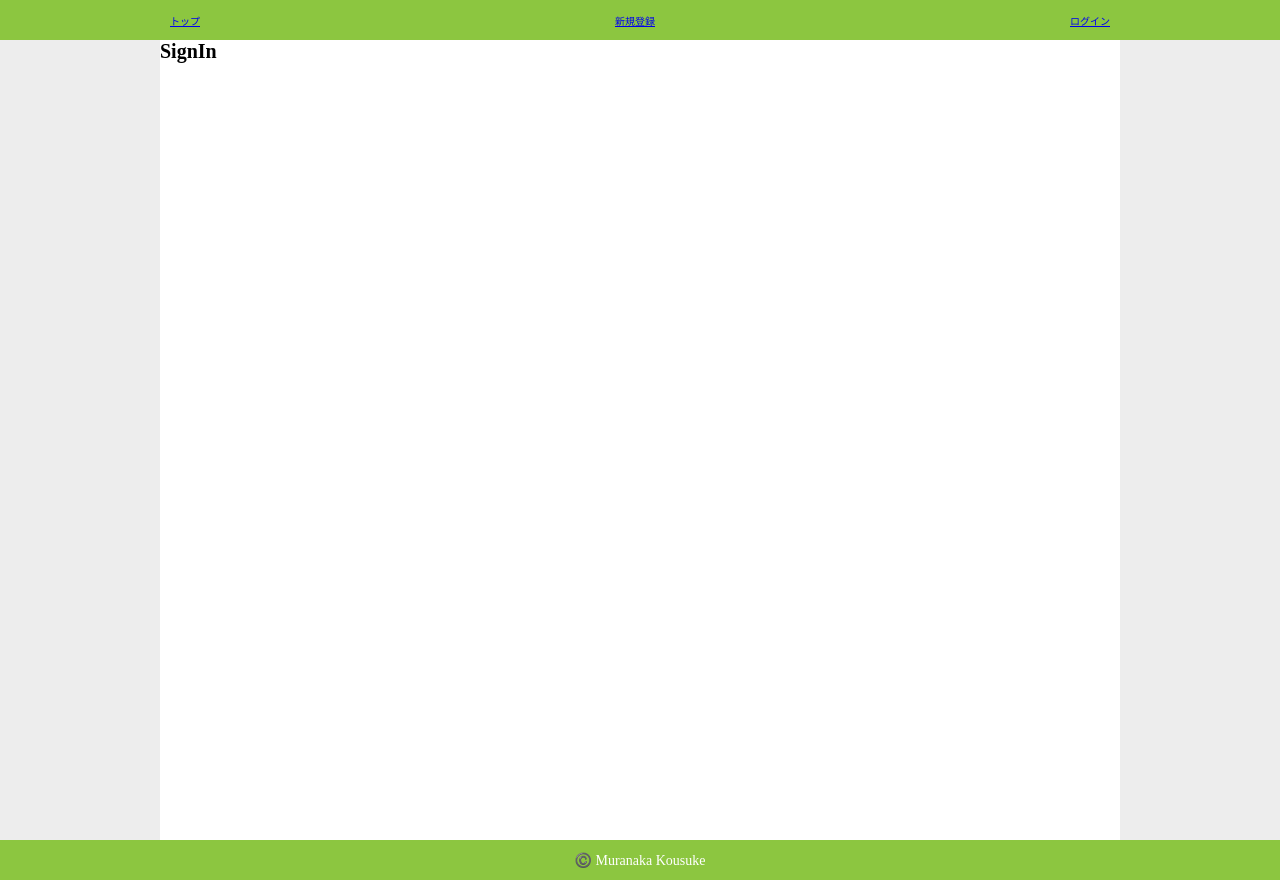
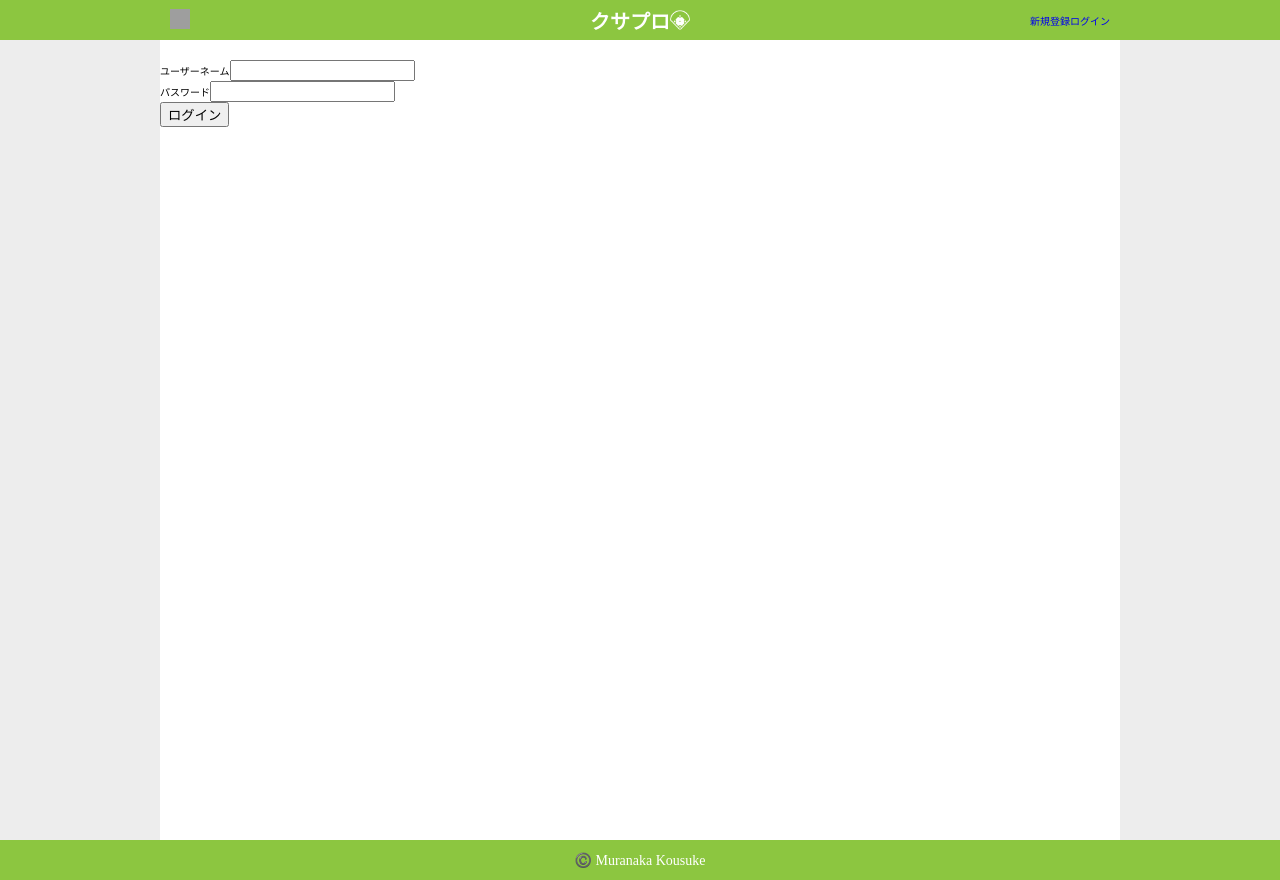
Before and after one commit to MuranakaKousuke/front-ball, a React (Create React App) app: page /login/new in a window 1280 px wide. Built offline with nearby package versions, Linux system fonts and the light colour scheme; grey boxes are pictures that could not be loaded.

Commit message:
ログイン機能の追加(next: ページ更新の対処)

```diff
--- a/src/index.tsx
+++ b/src/index.tsx
@@ -19,4 +19,4 @@ ReactDOM.render(
 // If you want to start measuring performance in your app, pass a function
 // to log results (for example: reportWebVitals(console.log))
 // or send to an analytics endpoint. Learn more: https://bit.ly/CRA-vitals
-reportWebVitals(console.log);
+reportWebVitals();
--- a/src/store/user/actions.ts
+++ b/src/store/user/actions.ts
@@ -16,13 +16,9 @@ export interface DeleteUserAction {
 export type UserActionsTypes = FetchUserAction | DeleteUserAction
 
 // -------------------- Action Creator --------------------
-export const fetchUser = (): UserActionsTypes => ({
+export const fetchUser = (data: User): UserActionsTypes => ({
   type: FETCH_USER,
-  payload: {
-    login: true,
-    id: 1,
-    name: 'muranaka'
-  }
+  payload: data
 })
 
 export const deleteUser = (): UserActionsTypes => ({
--- a/src/views/components/templates/Header.tsx
+++ b/src/views/components/templates/Header.tsx
@@ -9,14 +9,18 @@ import menu from '../../../../src/images/menu.png';
 import logo from '../../../../src/images/logo.png';
 import { AppState } from '../../../store/store';
 
+import { useDispatch } from 'react-redux';
+import { deleteUser } from '../../../store/user/actions';
+
 
 const Header: React.FC = () => {
-  const login = useSelector((state: AppState) => state.user.login);
+  const userState = useSelector((state: AppState) => state.user);
+  const dispatch = useDispatch();
 
   return(
     <StyledHeader>
       <Wrapper>
-        {login ?
+        {userState.login ?
           <LinkWrapper>
             <Menu to='/players/1'>
               <Image width='20px' height='20px' display='inline-block' src={menu} />
@@ -26,15 +30,23 @@ const Header: React.FC = () => {
               <Image width='20px' height='20px' display='inline-block' src={logo} />
             </Logo>
             <MenuList>
-              <StyledLink to='/players'>muranaka</StyledLink>
-              <StyledLink to='/players/1'>ログアウト</StyledLink>
+              <StyledLink to='/players'>{userState.name}</StyledLink>
+              <StyledLink to='/' onClick={() => dispatch(deleteUser())}>ログアウト</StyledLink>
             </MenuList>
           </LinkWrapper>
         :
           <LinkWrapper>
-            <Link to='/'>トップ</Link>
-            <Link to='/signup'>新規登録</Link>
-            <Link to='/players/1'>ログイン</Link>
+            <Menu to='/players/1'>
+              <Image width='20px' height='20px' display='inline-block' src={menu} />
+            </Menu>
+            <Logo to='/'>
+              <LargeText fontWeight='bold' backgroundColor='#8cc640' color='white'>クサプロ</LargeText>
+              <Image width='20px' height='20px' display='inline-block' src={logo} />
+            </Logo>
+            <MenuList>
+              <StyledLink to='/signup'>新規登録</StyledLink>
+              <StyledLink to='/login/new'>ログイン</StyledLink>
+            </MenuList>
           </LinkWrapper>
         }
       </Wrapper>
--- a/src/views/pages/SignIn.tsx
+++ b/src/views/pages/SignIn.tsx
@@ -1,9 +1,60 @@
 import React from 'react';
+import styled from 'styled-components';
+
+import { useForm } from "react-hook-form";
+import axios from 'axios';
+
+import { useDispatch } from 'react-redux';
+import { fetchUser } from '../../store/user/actions';
+import { useHistory } from 'react-router-dom';
+
+type FormData = {
+  name: string;
+  password: string;
+};
 
 const SignIn: React.FC = () => {
-  return(
-    <h1>SignIn</h1>
+  const dispatch = useDispatch();
+  const history = useHistory();
+
+  const { register, handleSubmit } = useForm<FormData>();
+  const onSubmit = handleSubmit(({ name, password }) => {
+    axios.post('http://localhost:3001/login', {
+      name: name,
+      password: password,
+    })
+    .then((res) => {
+      if (res.data.login) {
+        dispatch(fetchUser(res.data))
+        history.push('/')
+      } else {
+        console.log('ログインに失敗しました!')
+      }
+    })
+    .catch((error) => {
+      console.log('エラーが発生しました')
+    })
+  });
+
+  return (
+    <Wrapper>
+      <form onSubmit={onSubmit}>
+        <div>
+          <label>ユーザーネーム</label>
+          <input name="name" ref={register} />
+        </div>
+        <div>
+          <label>パスワード</label>
+          <input name="password" ref={register} />
+        </div>
+        <button type="submit">ログイン</button>
+      </form>
+    </Wrapper>
   );
 }
 
 export default SignIn;
+
+const Wrapper = styled.div`
+  padding-top: 2em;
+`
--- a/src/views/pages/SignUp.tsx
+++ b/src/views/pages/SignUp.tsx
@@ -4,8 +4,7 @@ import styled from 'styled-components';
 import { useForm } from "react-hook-form";
 import axios from 'axios';
 
-import { useDispatch } from 'react-redux';
-import { fetchUser } from '../../store/user/actions';
+import { useHistory } from 'react-router-dom';
 
 type FormData = {
   name: string;
@@ -14,19 +13,26 @@ type FormData = {
 };
 
 const SignUp = () => {
-  const dispatch = useDispatch();
+  const history = useHistory();
+
   const { register, handleSubmit } = useForm<FormData>();
   const onSubmit = handleSubmit(({ name, password, passwordConfirmation }) => {
-    console.log(name, password, passwordConfirmation);
-    dispatch(fetchUser())
-    // axios.post('http://localhost:3001/users', {
-    //   name: name,
-    //   password: password,
-    //   password_confirmation: passwordConfirmation
-    // })
-    // .then((res) => {
-    //   console.log(res)
-    // })
+    axios.post('http://localhost:3001/users', {
+      name: name,
+      password: password,
+      password_confirmation: passwordConfirmation
+    })
+    .then((res) => {
+      if (res.data.results) {
+        console.log('登録に成功しました!')
+        history.push('login/new')
+      } else {
+        console.log('登録に失敗しました!')
+      }
+    })
+    .catch((error) => {
+      console.log('エラーが発生しました')
+    })
   });
 
   return (
```
Also changed, not shown: 1 other file (tests, documents, lock files or other folders).
